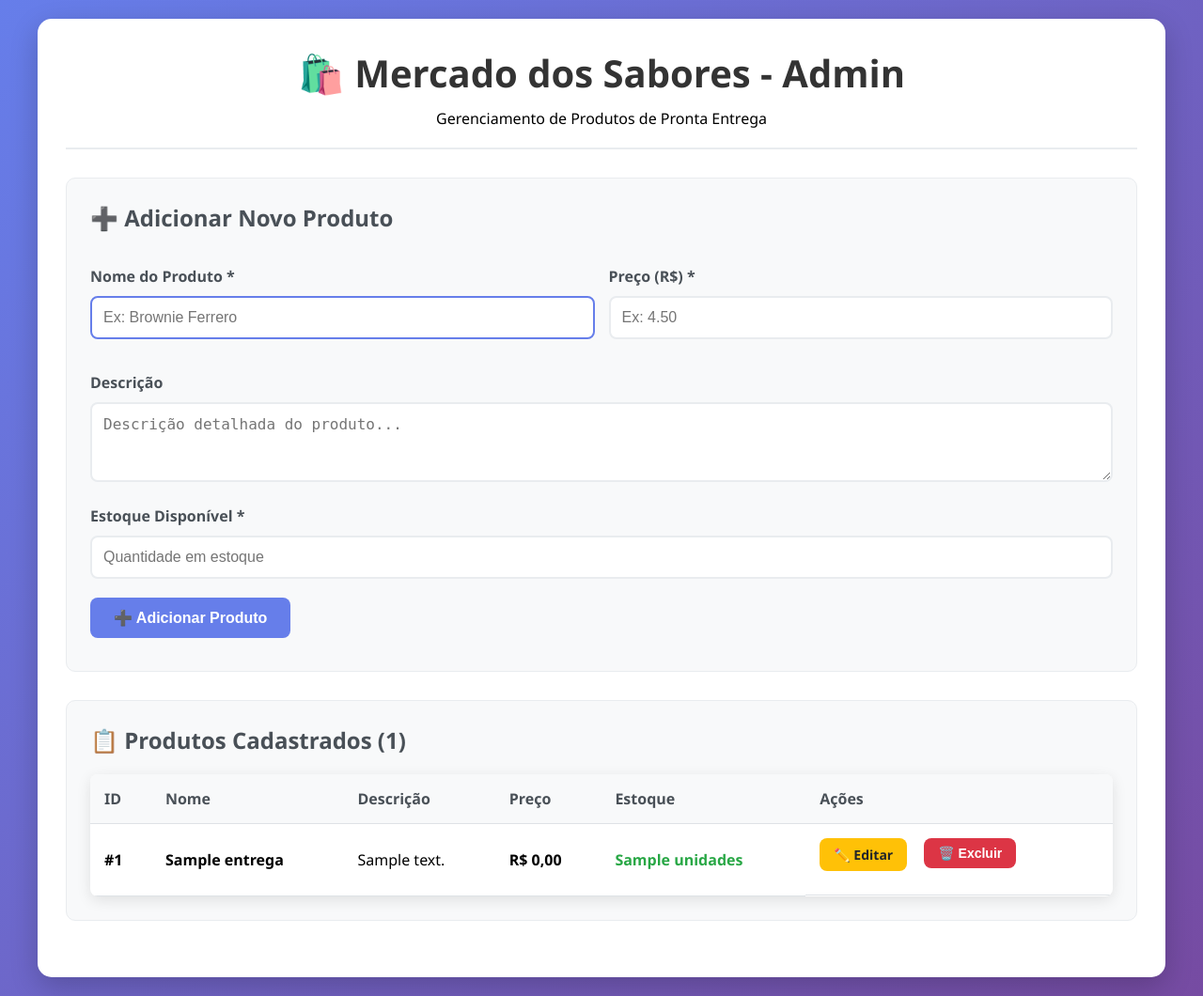
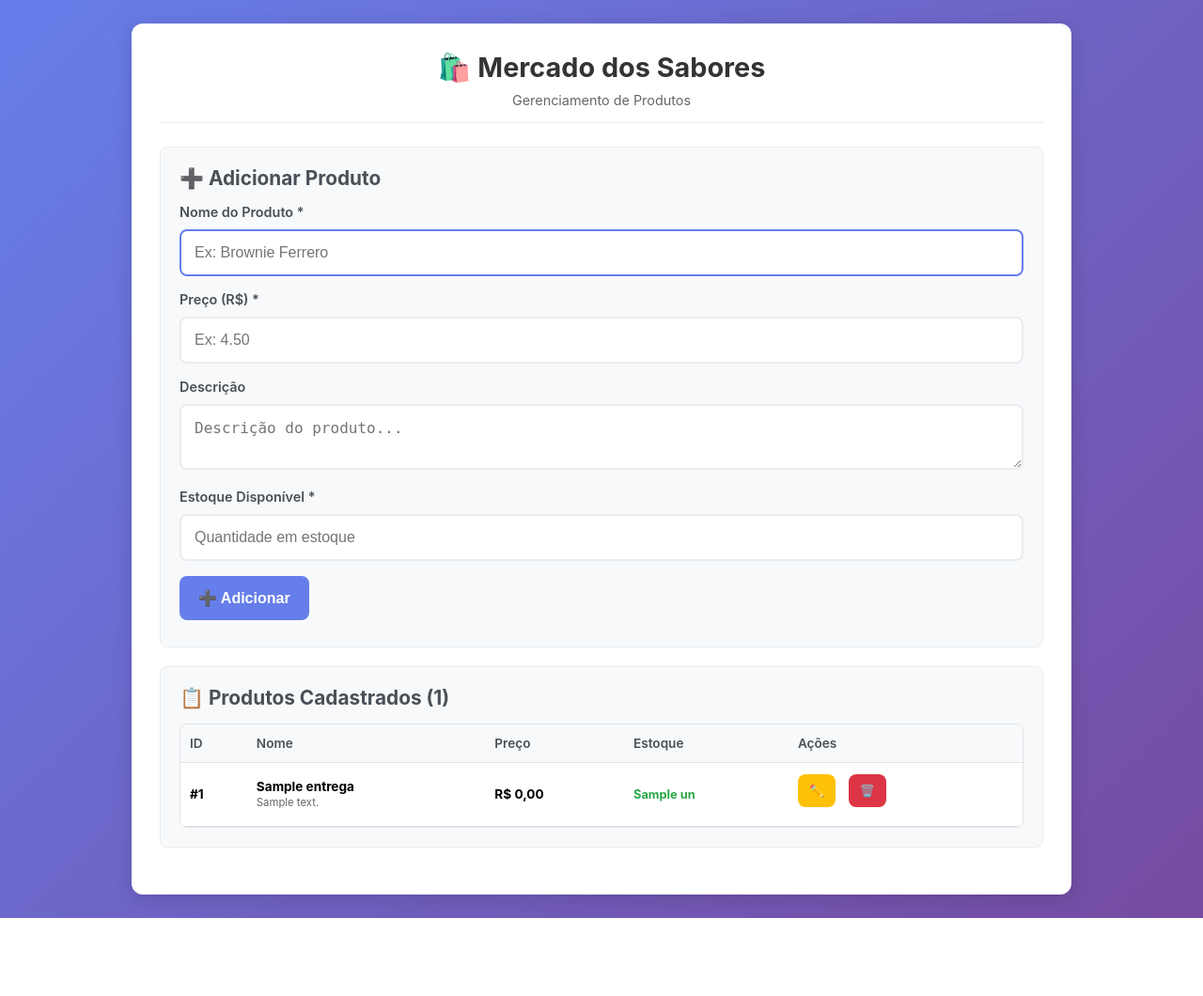
Before and after one commit to vitorpaulo727171-prog/produtos, a PHP site: page /index.php in a window 1280 px wide. Shown: the whole page at 94% size. After the commit the page ends 977 px from the top, so only its background shows below. Run offline with PHP 8.4, Linux system fonts and the light colour scheme; tables that the repository leaves empty or names only in its code hold one stand-in row (values such as "Sample post").

Commit message:
Update index.php

```diff
--- a/public/index.php
+++ b/public/index.php
@@ -108,7 +108,7 @@ try {
 <head>
     <title>Admin - Mercado Sabores</title>
     <meta charset="UTF-8">
-    <meta name="viewport" content="width=device-width, initial-scale=1.0">
+    <meta name="viewport" content="width=device-width, initial-scale=1.0, maximum-scale=1.0, user-scalable=no">
     <style>
         * {
             margin: 0;
@@ -117,40 +117,49 @@ try {
         }
 
         body {
-            font-family: 'Segoe UI', Tahoma, Geneva, Verdana, sans-serif;
+            font-family: -apple-system, BlinkMacSystemFont, 'Segoe UI', Roboto, Oxygen, Ubuntu, Cantarell, sans-serif;
             margin: 0;
-            padding: 20px;
+            padding: 15px;
             background: linear-gradient(135deg, #667eea 0%, #764ba2 100%);
             min-height: 100vh;
+            -webkit-text-size-adjust: 100%;
+            -webkit-tap-highlight-color: transparent;
         }
 
         .container {
-            max-width: 1200px;
+            max-width: 100%;
             margin: 0 auto;
             background: white;
-            padding: 30px;
-            border-radius: 15px;
-            box-shadow: 0 10px 30px rgba(0,0,0,0.2);
+            padding: 20px;
+            border-radius: 12px;
+            box-shadow: 0 4px 20px rgba(0,0,0,0.15);
         }
 
         .header {
             text-align: center;
-            margin-bottom: 30px;
-            padding-bottom: 20px;
-            border-bottom: 2px solid #e9ecef;
+            margin-bottom: 25px;
+            padding-bottom: 15px;
+            border-bottom: 1px solid #e9ecef;
         }
 
         .header h1 {
             color: #333;
-            font-size: 2.5em;
-            margin-bottom: 10px;
+            font-size: 1.8rem;
+            margin-bottom: 8px;
+            line-height: 1.2;
+        }
+
+        .header p {
+            color: #666;
+            font-size: 0.9rem;
         }
 
         .alert {
-            padding: 15px;
-            margin-bottom: 20px;
+            padding: 12px 15px;
+            margin-bottom: 15px;
             border-radius: 8px;
             font-weight: 500;
+            font-size: 0.9rem;
         }
 
         .alert.success {
@@ -167,37 +176,39 @@ try {
 
         .form-section {
             background: #f8f9fa;
-            padding: 25px;
-            border-radius: 10px;
-            margin-bottom: 30px;
+            padding: 20px;
+            border-radius: 8px;
+            margin-bottom: 20px;
             border: 1px solid #e9ecef;
         }
 
         .form-section h2 {
             color: #495057;
-            margin-bottom: 20px;
-            font-size: 1.5em;
+            margin-bottom: 15px;
+            font-size: 1.3rem;
         }
 
         .form-group {
-            margin: 15px 0;
+            margin: 12px 0;
         }
 
         .form-group label {
             display: block;
-            margin-bottom: 5px;
+            margin-bottom: 6px;
             font-weight: 600;
             color: #495057;
+            font-size: 0.9rem;
         }
 
         input, textarea {
             width: 100%;
-            padding: 12px;
-            margin: 5px 0;
+            padding: 14px;
+            margin: 4px 0;
             border: 2px solid #e9ecef;
             border-radius: 8px;
-            font-size: 16px;
+            font-size: 16px; /* Prevent zoom on iOS */
             transition: border-color 0.3s;
+            -webkit-appearance: none;
         }
 
         input:focus, textarea:focus {
@@ -208,22 +219,25 @@ try {
         .btn {
             background: #667eea;
             color: white;
-            padding: 12px 25px;
+            padding: 14px 20px;
             border: none;
             border-radius: 8px;
             cursor: pointer;
-            font-size: 16px;
+            font-size: 1rem;
             font-weight: 600;
             transition: all 0.3s;
-            margin-right: 10px;
-            margin-bottom: 10px;
+            margin-right: 8px;
+            margin-bottom: 8px;
             text-decoration: none;
             display: inline-block;
+            text-align: center;
+            width: 100%;
+            -webkit-appearance: none;
         }
 
         .btn:hover {
-            transform: translateY(-2px);
-            box-shadow: 0 5px 15px rgba(102, 126, 234, 0.4);
+            transform: translateY(-1px);
+            box-shadow: 0 3px 10px rgba(102, 126, 234, 0.4);
         }
 
         .btn-primary { background: #667eea; }
@@ -236,30 +250,33 @@ try {
             color: white;
         }
 
-        .btn-secondary:hover {
-            box-shadow: 0 5px 15px rgba(108, 117, 125, 0.4);
+        .table-container {
+            overflow-x: auto;
+            -webkit-overflow-scrolling: touch;
+            margin-top: 15px;
+            border-radius: 8px;
+            border: 1px solid #dee2e6;
         }
 
         table {
             width: 100%;
             border-collapse: collapse;
-            margin-top: 20px;
             background: white;
-            border-radius: 8px;
-            overflow: hidden;
-            box-shadow: 0 4px 15px rgba(0,0,0,0.1);
+            min-width: 500px; /* Minimum table width for mobile */
         }
 
         th, td {
-            padding: 15px;
+            padding: 12px 10px;
             border-bottom: 1px solid #dee2e6;
             text-align: left;
+            font-size: 0.85rem;
         }
 
         th {
             background: #f8f9fa;
             font-weight: 600;
             color: #495057;
+            white-space: nowrap;
         }
 
         tr:hover {
@@ -268,23 +285,89 @@ try {
 
         .actions {
             display: flex;
-            gap: 8px;
-            flex-wrap: wrap;
+            gap: 6px;
+            flex-wrap: nowrap;
         }
 
         .btn-sm {
-            padding: 8px 15px;
-            font-size: 14px;
+            padding: 10px 12px;
+            font-size: 0.8rem;
+            width: auto;
+            flex: 1;
         }
 
         .stock-low {
             color: #dc3545;
             font-weight: bold;
+            font-size: 0.8rem;
         }
 
         .stock-ok {
             color: #28a745;
             font-weight: bold;
+            font-size: 0.8rem;
+        }
+
+        .form-row {
+            display: block; /* Stack on mobile */
+        }
+
+        .button-group {
+            display: flex;
+            flex-direction: column;
+            gap: 8px;
+        }
+
+        /* Mobile First Styles */
+
+        /* Small phones (320px - 360px) */
+        @media (max-width: 360px) {
+            body {
+                padding: 10px;
+            }
+
+            .container {
+                padding: 15px;
+                border-radius: 8px;
+            }
+
+            .header h1 {
+                font-size: 1.6rem;
+            }
+
+            .form-section {
+                padding: 15px;
+            }
+
+            .form-section h2 {
+                font-size: 1.2rem;
+            }
+
+            input, textarea {
+                padding: 12px;
+                font-size: 16px; /* Prevent zoom */
+            }
+
+            .btn {
+                padding: 12px 16px;
+                font-size: 0.95rem;
+            }
+
+            th, td {
+                padding: 10px 8px;
+                font-size: 0.8rem;
+            }
+        }
+
+        /* Tablets and larger phones (min-width: 768px) */
+        @media (min-width: 768px) {
+            body {
+                padding: 25px;
+            }
+
+            .container {
+                max-width: 700px;
+                padding: 30px;
             }
 
             .form-row {
@@ -293,21 +376,70 @@ try {
                 gap: 15px;
             }
 
-        @media (max-width: 768px) {
-            .form-row {
-                grid-template-columns: 1fr;
+            .button-group {
+                flex-direction: row;
             }
 
-            .actions {
-                flex-direction: column;
+            .btn {
+                width: auto;
+            }
+
+            .btn-sm {
+                flex: none;
+            }
+        }
+
+        /* Desktop (min-width: 1024px) */
+        @media (min-width: 1024px) {
+            .container {
+                max-width: 1000px;
+            }
+        }
+
+        /* Very small devices (max-width: 320px) */
+        @media (max-width: 320px) {
+            body {
+                padding: 8px;
             }
 
             .container {
-                padding: 20px;
+                padding: 12px;
             }
 
             .header h1 {
-                font-size: 2em;
+                font-size: 1.4rem;
+            }
+
+            .form-section {
+                padding: 12px;
+            }
+
+            .btn {
+                padding: 10px 14px;
+                font-size: 0.9rem;
+            }
+        }
+
+        /* Touch device optimizations */
+        @media (hover: none) {
+            .btn:hover {
+                transform: none;
+                box-shadow: none;
+            }
+
+            tr:hover {
+                background: inherit;
+            }
+        }
+
+        /* iOS specific fixes */
+        @supports (-webkit-touch-callout: none) {
+            body {
+                -webkit-font-smoothing: antialiased;
+            }
+
+            input, textarea {
+                font-size: 16px; /* Prevent zoom on focus */
             }
         }
     </style>
@@ -315,8 +447,8 @@ try {
 <body>
     <div class="container">
         <div class="header">
-            <h1>🛍️ Mercado dos Sabores - Admin</h1>
-            <p>Gerenciamento de Produtos de Pronta Entrega</p>
+            <h1>🛍️ Mercado dos Sabores</h1>
+            <p>Gerenciamento de Produtos</p>
         </div>
 
         <?php if ($message): ?>
@@ -334,7 +466,7 @@ try {
         <!-- Formulário de Adicionar/Editar Produto -->
         <div class="form-section">
             <h2>
-                <?= $editing_product ? '✏️ Editar Produto' : '➕ Adicionar Novo Produto' ?>
+                <?= $editing_product ? '✏️ Editar Produto' : '➕ Adicionar Produto' ?>
             </h2>
             <form method="POST">
                 <input type="hidden" name="action" value="<?= $editing_product ? 'update' : 'add' ?>">
@@ -342,7 +474,6 @@ try {
                     <input type="hidden" name="id" value="<?= $editing_product['id'] ?>">
                 <?php endif; ?>
 
-                <div class="form-row">
                 <div class="form-group">
                     <label for="nome">Nome do Produto *</label>
                     <input type="text" name="nome" id="nome"
@@ -356,12 +487,11 @@ try {
                            value="<?= $editing_product ? $editing_product['preco'] : '' ?>"
                            placeholder="Ex: 4.50" required>
                 </div>
-                </div>
 
                 <div class="form-group">
                     <label for="descricao">Descrição</label>
-                    <textarea name="descricao" id="descricao" rows="3"
-                              placeholder="Descrição detalhada do produto..."><?= $editing_product ? htmlspecialchars($editing_product['descricao'] ?? '') : '' ?></textarea>
+                    <textarea name="descricao" id="descricao" rows="2"
+                              placeholder="Descrição do produto..."><?= $editing_product ? htmlspecialchars($editing_product['descricao'] ?? '') : '' ?></textarea>
                 </div>
 
                 <div class="form-group">
@@ -371,13 +501,13 @@ try {
                            placeholder="Quantidade em estoque" required>
                 </div>
 
-                <div>
+                <div class="button-group">
                     <button type="submit" class="btn <?= $editing_product ? 'btn-success' : 'btn-primary' ?>">
-                        <?= $editing_product ? '💾 Atualizar Produto' : '➕ Adicionar Produto' ?>
+                        <?= $editing_product ? '💾 Atualizar' : '➕ Adicionar' ?>
                     </button>
 
                     <?php if ($editing_product): ?>
-                        <a href="?" class="btn btn-secondary">❌ Cancelar Edição</a>
+                        <a href="?" class="btn btn-secondary">❌ Cancelar</a>
                     <?php endif; ?>
                 </div>
             </form>
@@ -388,16 +518,16 @@ try {
             <h2>📋 Produtos Cadastrados (<?= count($produtos) ?>)</h2>
 
             <?php if (empty($produtos)): ?>
-                <p style="text-align: center; color: #6c757d; padding: 40px;">
-                    Nenhum produto cadastrado. Adicione o primeiro produto acima.
+                <p style="text-align: center; color: #6c757d; padding: 30px;">
+                    Nenhum produto cadastrado.
                 </p>
             <?php else: ?>
+                <div class="table-container">
                     <table>
                         <thead>
                             <tr>
                                 <th>ID</th>
                                 <th>Nome</th>
-                            <th>Descrição</th>
                                 <th>Preço</th>
                                 <th>Estoque</th>
                                 <th>Ações</th>
@@ -407,34 +537,38 @@ try {
                             <?php foreach ($produtos as $produto): ?>
                             <tr>
                                 <td><strong>#<?= $produto['id'] ?></strong></td>
-                            <td><strong><?= htmlspecialchars($produto['nome']) ?></strong></td>
-                            <td><?= htmlspecialchars($produto['descricao'] ?? '-') ?></td>
+                                <td>
+                                    <strong><?= htmlspecialchars($produto['nome']) ?></strong>
+                                    <?php if (!empty($produto['descricao'])): ?>
+                                        <br><small style="color: #666;"><?= htmlspecialchars($produto['descricao']) ?></small>
+                                    <?php endif; ?>
+                                </td>
                                 <td><strong>R$ <?= number_format($produto['preco'], 2, ',', '.') ?></strong></td>
                                 <td>
                                     <span class="<?= $produto['estoque'] > 0 ? 'stock-ok' : 'stock-low' ?>">
-                                    <?= $produto['estoque'] ?> unidades
+                                        <?= $produto['estoque'] ?> un
                                     </span>
                                 </td>
-                            <td class="actions">
-                                <!-- Botão Editar -->
+                                <td>
+                                    <div class="actions">
                                         <a href="?edit=<?= $produto['id'] ?>" class="btn btn-warning btn-sm">
-                                    ✏️ Editar
+                                            ✏️
                                         </a>
-
-                                <!-- Formulário Excluir -->
                                         <form method="POST" style="display: inline;">
                                             <input type="hidden" name="action" value="delete">
                                             <input type="hidden" name="id" value="<?= $produto['id'] ?>">
                                             <button type="submit" class="btn btn-danger btn-sm"
-                                            onclick="return confirm('Tem certeza que deseja excluir o produto \"<?= htmlspecialchars($produto['nome']) ?>\"?')">
-                                        🗑️ Excluir
+                                                    onclick="return confirm('Excluir <?= htmlspecialchars($produto['nome']) ?>?')">
+                                                🗑️
                                             </button>
                                         </form>
+                                    </div>
                                 </td>
                             </tr>
                             <?php endforeach; ?>
                         </tbody>
                     </table>
+                </div>
             <?php endif; ?>
         </div>
     </div>
@@ -479,7 +613,7 @@ try {
                     btn.disabled = true;
                     const originalText = btn.innerHTML;
                     btn.setAttribute('data-original-text', originalText);
-                    btn.innerHTML = '⏳ Processando...';
+                    btn.innerHTML = '⏳...';
                 });
 
                 setTimeout(() => {
@@ -494,6 +628,9 @@ try {
                 }, 3000);
             });
         });
+
+        // Otimização para touch
+        document.addEventListener('touchstart', function() {}, { passive: true });
     </script>
 </body>
 </html>
```
Lines whose indentation alone changed are shown as unchanged.
